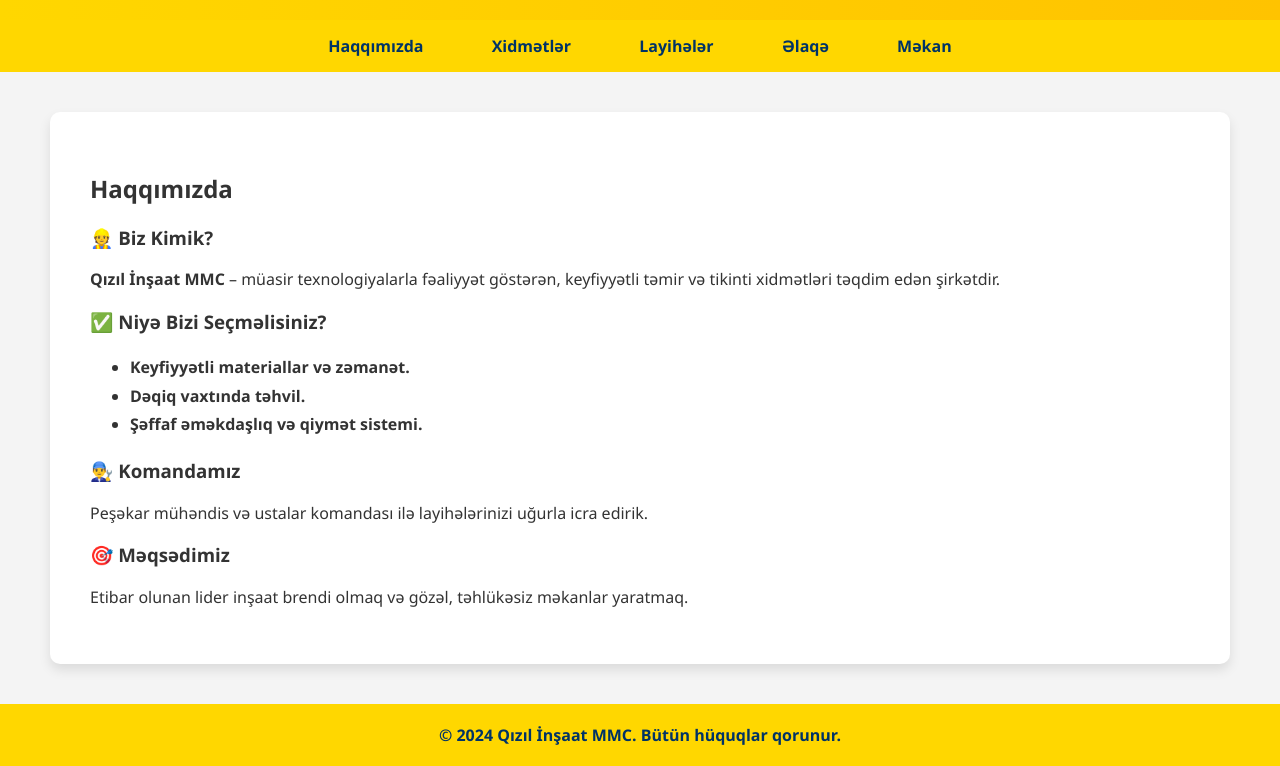
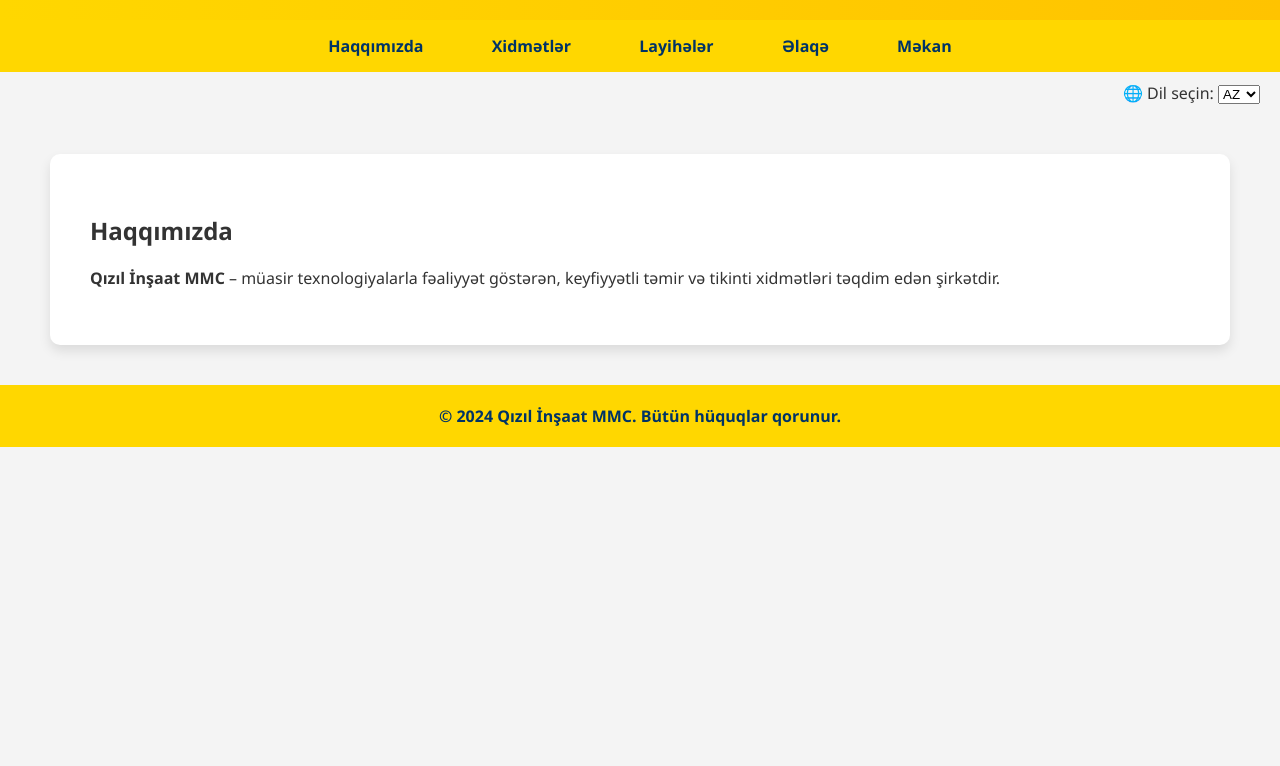
Before and after one commit to nikopro757/qizilinsaat, a plain HTML site: page index.html in a window 1280 px wide. Shown: the part 164-930 px from the top of the page. After the commit the page ends 800 px from the top, so only its background shows below. Drawn offline with Linux system fonts and the light colour scheme.

Commit message:
index.html

```diff
--- a/index.html
+++ b/index.html
@@ -49,6 +49,10 @@
       background: #003366;
       color: #FFD700;
       border-radius: 5px;
+    }
+    .language-select {
+      text-align: right;
+      padding: 10px 20px;
     }
     .container {
       max-width: 1100px;
@@ -116,33 +120,31 @@
   <img src="logo.jpg" alt="Qızıl İnşaat MMC Loqosu">
   <div class="header-text">
     <h1>Qızıl İnşaat MMC</h1>
-    <p>Təmir və Tikinti üzrə Peşəkar Həllər</p>
+    <p id="header-text">Təmir və Tikinti üzrə Peşəkar Həllər</p>
   </div>
 </header>
 
 <nav>
-  <a onclick="showSection('haqqimizda')">Haqqımızda</a>
-  <a onclick="showSection('xidmetler')">Xidmətlər</a>
-  <a onclick="showSection('layiheler')">Layihələr</a>
-  <a onclick="showSection('elaqe')">Əlaqə</a>
-  <a onclick="showSection('mekan')">Məkan</a>
+  <a onclick="showSection('haqqimizda')" id="nav-about">Haqqımızda</a>
+  <a onclick="showSection('xidmetler')" id="nav-services">Xidmətlər</a>
+  <a onclick="showSection('layiheler')" id="nav-projects">Layihələr</a>
+  <a onclick="showSection('elaqe')" id="nav-contact">Əlaqə</a>
+  <a onclick="showSection('mekan')" id="nav-location">Məkan</a>
 </nav>
+
+<div class="language-select">
+  <label for="language">🌐 Dil seçin: </label>
+  <select id="language" onchange="changeLanguage(this.value)">
+    <option value="az">AZ</option>
+    <option value="en">EN</option>
+    <option value="ru">RU</option>
+  </select>
+</div>
 
 <div class="container">
   <section id="haqqimizda">
     <h2>Haqqımızda</h2>
-    <h3>👷 Biz Kimik?</h3>
     <p><strong>Qızıl İnşaat MMC</strong> – müasir texnologiyalarla fəaliyyət göstərən, keyfiyyətli təmir və tikinti xidmətləri təqdim edən şirkətdir.</p>
-    <h3>✅ Niyə Bizi Seçməlisiniz?</h3>
-    <ul style="line-height:1.8">
-      <li><strong>Keyfiyyətli materiallar və zəmanət.</strong></li>
-      <li><strong>Dəqiq vaxtında təhvil.</strong></li>
-      <li><strong>Şəffaf əməkdaşlıq və qiymət sistemi.</strong></li>
-    </ul>
-    <h3>👨‍🔧 Komandamız</h3>
-    <p>Peşəkar mühəndis və ustalar komandası ilə layihələrinizi uğurla icra edirik.</p>
-    <h3>🎯 Məqsədimiz</h3>
-    <p>Etibar olunan lider inşaat brendi olmaq və gözəl, təhlükəsiz məkanlar yaratmaq.</p>
   </section>
 
   <section id="xidmetler" class="hidden">
@@ -205,6 +207,49 @@
     document.querySelectorAll("section").forEach(s => s.classList.add("hidden"));
     document.getElementById(id).classList.remove("hidden");
   }
+
+  const translations = {
+    az: {
+      about: "Haqqımızda",
+      services: "Xidmətlər",
+      projects: "Layihələr",
+      contact: "Əlaqə",
+      location: "Məkan",
+      title: "Qızıl İnşaat MMC - Təmir və Tikinti Şirkəti",
+      header: "Təmir və Tikinti üzrə Peşəkar Həllər"
+    },
+    en: {
+      about: "About Us",
+      services: "Services",
+      projects: "Projects",
+      contact: "Contact",
+      location: "Location",
+      title: "Qizil Insaat LLC - Repair and Construction Company",
+      header: "Professional Solutions in Repair and Construction"
+    },
+    ru: {
+      about: "О нас",
+      services: "Услуги",
+      projects: "Проекты",
+      contact: "Контакт",
+      location: "Местоположение",
+      title: "Qızıl İnşaat ООО - Ремонт и Строительство",
+      header: "Профессиональные решения в ремонте и строительстве"
+    }
+  };
+
+  function changeLanguage(lang) {
+    document.title = translations[lang].title;
+    document.getElementById("nav-about").textContent = translations[lang].about;
+    document.getElementById("nav-services").textContent = translations[lang].services;
+    document.getElementById("nav-projects").textContent = translations[lang].projects;
+    document.getElementById("nav-contact").textContent = translations[lang].contact;
+    document.getElementById("nav-location").textContent = translations[lang].location;
+    document.getElementById("header-text").textContent = translations[lang].header;
+  }
+
+  // İlk bölməni göstər
+  showSection("haqqimizda");
 </script>
 
 </body>
```
